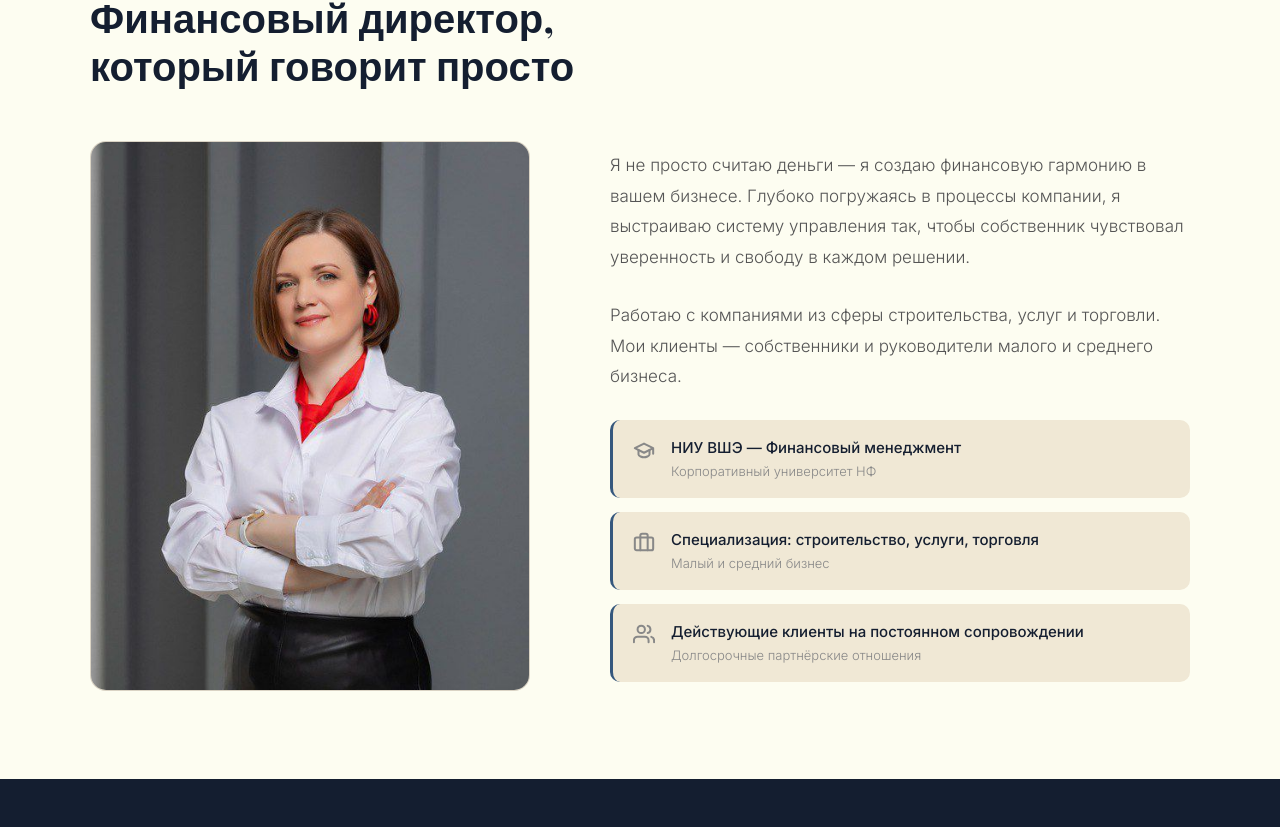
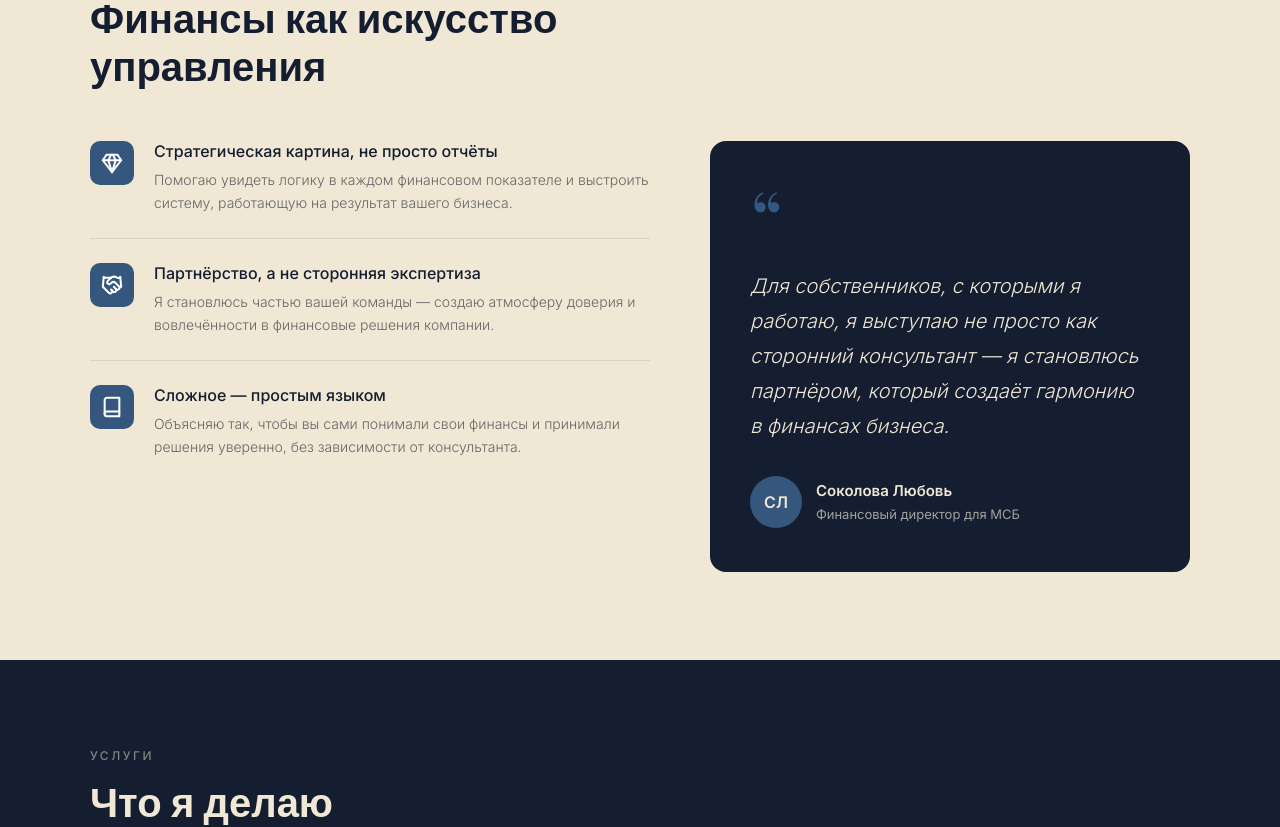
Before and after one commit to Ash-tech-dot/sokolova-finance-mobile-, a Next.js app: page / in a window 1280 px wide. Shown: the part 1044-1871 px from the top of the page. Built offline with nearby package versions, Linux system fonts and the light colour scheme.

Commit message:
Refactor About component to Approach with new content

```diff
--- a/components/About.tsx
+++ b/components/About.tsx
@@ -1,72 +1,62 @@
-import styles from './About.module.css'
-import Image from 'next/image'
-import { GraduationIcon, BriefcaseIcon, UsersIcon } from './Icons'
+import styles from './Approach.module.css'
+import { DiamondIcon, HandshakeIcon, BookIcon } from './Icons'
 
-const credentials = [
+const items = [
   {
-    Icon: GraduationIcon,
-    title: 'НИУ ВШЭ — Финансовый менеджмент',
-    sub: 'Корпоративный университет НФ',
+    Icon: DiamondIcon,
+    title: 'Стратегическая картина, не просто отчёты',
+    text: 'Помогаю увидеть логику в каждом финансовом показателе и выстроить систему, работающую на результат вашего бизнеса.',
   },
   {
-    Icon: BriefcaseIcon,
-    title: 'Специализация: строительство, услуги, торговля',
-    sub: 'Малый и средний бизнес',
+    Icon: HandshakeIcon,
+    title: 'Партнёрство, а не сторонняя экспертиза',
+    text: 'Я становлюсь частью вашей команды — создаю атмосферу доверия и вовлечённости в финансовые решения компании.',
   },
   {
-    Icon: UsersIcon,
-    title: 'Действующие клиенты на постоянном сопровождении',
-    sub: 'Долгосрочные партнёрские отношения',
+    Icon: BookIcon,
+    title: 'Сложное — простым языком',
+    text: 'Объясняю так, чтобы вы сами понимали свои финансы и принимали решения уверенно, без зависимости от консультанта.',
   },
 ]
 
-export default function About() {
+export default function Approach() {
   return (
-    <section className={styles.about} id="about">
+    <section className={styles.approach} id="approach">
       <div className={styles.inner}>
-        <div className={styles.tag}>Обо мне</div>
+        <div className={styles.tag}>Мой подход</div>
         <h2 className={styles.title}>
-          Финансовый директор,<br />который говорит просто
+          Финансы как искусство<br />управления
         </h2>
 
         <div className={styles.grid}>
-          <div className={styles.photoWrap}>
-            <div className={styles.photo}>
-              <Image
-                src="/lovely.jpg"
-                alt="Соколова Любовь"
-                fill
-                sizes="(max-width: 768px) 100vw, 440px"
-                style={{ objectFit: 'cover' }}
-              />
-            </div>
-            <div className={styles.photoDeco} />
+          <div className={styles.items}>
+            {items.map(({ Icon, title, text }) => (
+              <div key={title} className={styles.item}>
+                <div className={styles.itemNum}>
+                  <Icon size={22} />
+                </div>
+                <div>
+                  <h4>{title}</h4>
+                  <p>{text}</p>
+                </div>
+              </div>
+            ))}
           </div>
 
-          <div className={styles.text}>
-            <p>
-              Я не просто считаю деньги — я создаю финансовую гармонию в вашем бизнесе.
-              Глубоко погружаясь в процессы компании, я выстраиваю систему управления так,
-              чтобы собственник чувствовал уверенность и свободу в каждом решении.
-            </p>
-            <p>
-              Работаю с компаниями из сферы строительства, услуг и торговли.
-              Мои клиенты — собственники и руководители малого и среднего бизнеса.
-            </p>
-
-            <ul className={styles.credList}>
-              {credentials.map(({ Icon, title, sub }) => (
-                <li key={title} className={styles.credItem}>
-                  <span className={styles.credIcon}>
-                    <Icon size={22} />
-                  </span>
-                  <div>
-                    <strong>{title}</strong>
-                    <span>{sub}</span>
-                  </div>
-                </li>
-              ))}
-            </ul>
+          <div className={styles.quote}>
+            <span className={styles.quoteMark}>&ldquo;</span>
+            <blockquote>
+              Для собственников, с которыми я работаю, я выступаю не просто как
+              сторонний консультант — я становлюсь партнёром, который создаёт
+              гармонию в финансах бизнеса.
+            </blockquote>
+            <div className={styles.quoteAuthor}>
+              <div className={styles.quoteAv}>СЛ</div>
+              <div>
+                <strong>Соколова Любовь</strong>
+                <span>Финансовый директор для МСБ</span>
+              </div>
+            </div>
           </div>
         </div>
       </div>
```
